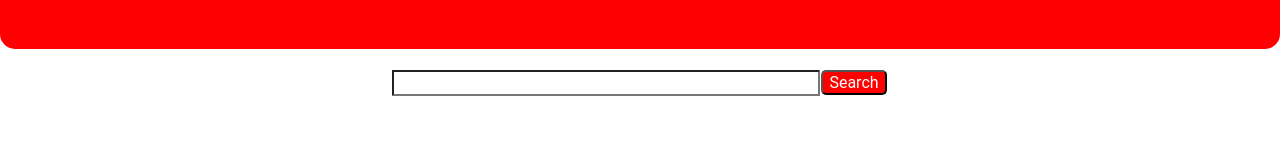
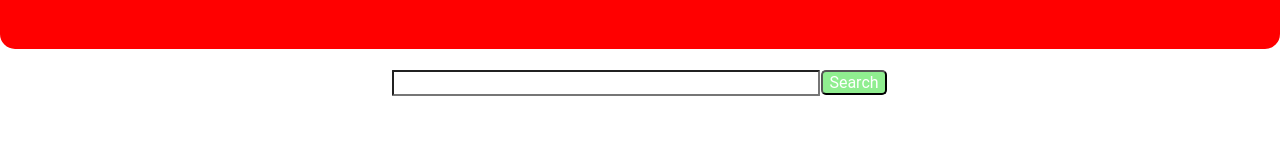
Before and after one commit to MichelBDLC/YoutubeClone, a React (Create React App) app in the folder youtubeclone/: page / in a window 1280 px wide. In both pictures the pointer is over the button "Search". Shown: the part 142-300 px from the top of the page. Built offline with nearby package versions, Linux system fonts and the light colour scheme.

Commit message:
added hover to search

```diff
--- a/youtubeclone/src/Components/Search.css
+++ b/youtubeclone/src/Components/Search.css
@@ -9,6 +9,10 @@ button {
     height: 25px;
 
 
+}
+
+button:hover {
+    background-color: lightgreen;
 }
 
 input {
```
